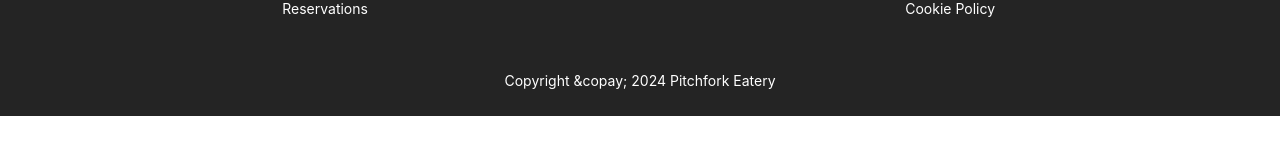
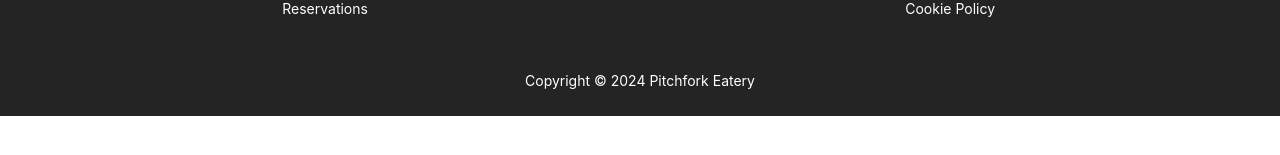
Before and after one commit to andrewbarker96/pitchfork, a Next.js app: page / in a window 1280 px wide. Shown: the part 245-400 px from the top of the page. Built offline with nearby package versions, Linux system fonts and the light colour scheme; a web font is replaced by a local one.

Commit message:
Changes to be committed: 	modified:   app/components/navigation/footer.tsx

```diff
--- a/app/components/navigation/footer.tsx
+++ b/app/components/navigation/footer.tsx
@@ -17,7 +17,7 @@
                 </div>
             </div>
             <div className='footer footer-item align-middle text-center justify-center'>
-                <p> Copyright &copay; <a href = '/'>2024 Pitchfork Eatery</a></p>
+                <p> Copyright &copy; <a href = '/'>2024 Pitchfork Eatery</a></p>
             </div>
         </div>
     )
```
